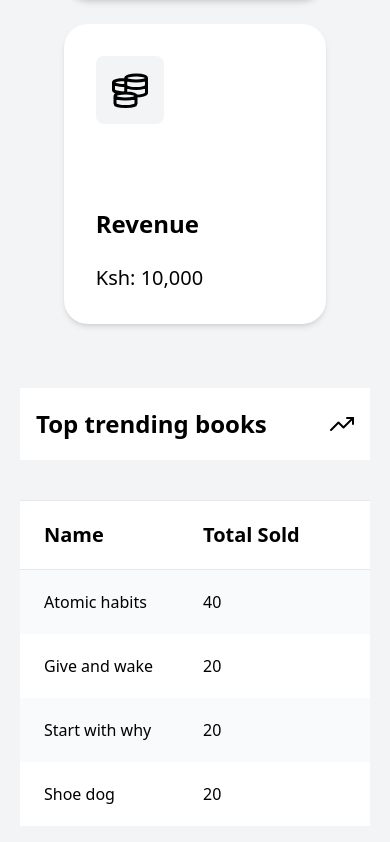
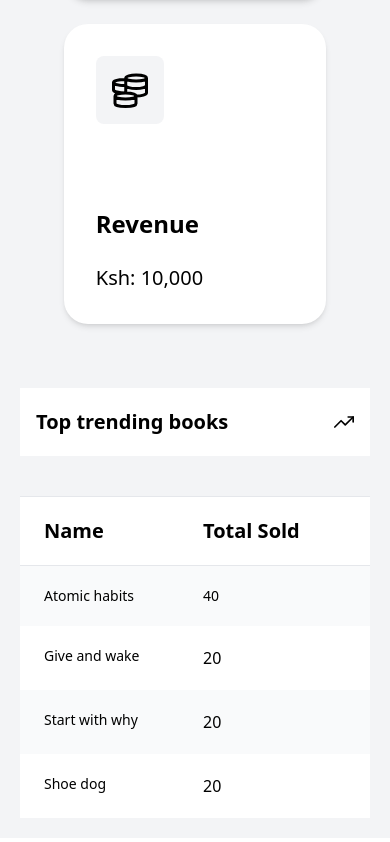
Before and after one commit to emmanuelallan/bookman_ui, a React (Create React App) app: page /dashboard in a window 390 px wide. Shown: the part 1136-1978 px from the top of the page. Built offline with nearby package versions, Linux system fonts and the light colour scheme.

Commit message:
remove hover effects

```diff
--- a/src/pages/dashboard.js
+++ b/src/pages/dashboard.js
@@ -16,7 +16,7 @@ const Dashboard = () => {
               <h1 className="text-2xl sm:text-4xl font-bold">Dashboard</h1>
             </div>
             <div className="w-full grid justify-items-center gap-y-6 grid-cols-1 sm:grid-cols-2 md:grid-cols-3 lg:grid-cols-4">
-              <div className="w-3/4 sm:w-5/6 bg-white shadow-md rounded-3xl p-8 hover:scale-110 hover:bg-accent hover:text-white transition ease-in-out delay-200">
+              <div className="w-3/4 sm:w-5/6 bg-white shadow-md rounded-3xl p-8  transition ease-in-out delay-200">
                 <div className="flex flex-col gap-y-10">
                   <div className="p-4 rounded-lg max-w-fit bg-gray-100">
                     <BsCollection className="text-4xl text-black" />
@@ -27,7 +27,7 @@ const Dashboard = () => {
                   </div>
                 </div>
               </div>
-              <div className="w-3/4 sm:w-5/6 bg-white shadow-md rounded-3xl p-8 hover:scale-110 hover:bg-accent hover:text-white transition ease-in-out delay-200">
+              <div className="w-3/4 sm:w-5/6 bg-white shadow-md rounded-3xl p-8  transition ease-in-out delay-200">
                 <div className="flex flex-col gap-y-10">
                   <div className="p-4 rounded-lg max-w-fit bg-gray-100">
                     <BsBook className="text-4xl text-black" />
@@ -38,7 +38,7 @@ const Dashboard = () => {
                   </div>
                 </div>
               </div>
-              <div className="w-3/4 sm:w-5/6 bg-white shadow-md rounded-3xl p-8 hover:scale-110 hover:bg-accent hover:text-white transition ease-in-out delay-200">
+              <div className="w-3/4 sm:w-5/6 bg-white shadow-md rounded-3xl p-8  transition ease-in-out delay-200">
                 <div className="flex flex-col gap-y-10">
                   <div className="p-4 rounded-lg max-w-fit bg-gray-100">
                     <BsMailbox className="text-4xl text-black" />
@@ -49,7 +49,7 @@ const Dashboard = () => {
                   </div>
                 </div>
               </div>
-              <div className="w-3/4 sm:w-5/6 bg-white shadow-md rounded-3xl p-8 hover:scale-110 hover:bg-accent hover:text-white transition ease-in-out delay-200">
+              <div className="w-3/4 sm:w-5/6 bg-white shadow-md rounded-3xl p-8  transition ease-in-out delay-200">
                 <div className="flex flex-col gap-y-10">
                   <div className="p-4 rounded-lg max-w-fit bg-gray-100">
                     <GrMoney className="text-4xl text-black" />
@@ -64,8 +64,8 @@ const Dashboard = () => {
             {/* Data Table */}
             <div className=" overflow-hidden mt-16 sm:mt-40 lg:mt-52">
               <div className="bg-white px-4 py-5 sm:px-6 flex justify-between items-center sm:justify-start sm:gap-12">
-                <h3 className="text-2xl sm:text-4xl font-bold">Top trending books</h3>
-                <FiTrendingUp className="text-2xl sm:text-4xl text-black" />
+                <h3 className="text-xl sm:text-2xl lg:text-4xl font-bold">Top trending books</h3>
+                <FiTrendingUp className="text-xl sm:text-2xl lg:text-4xl text-black" />
               </div>
               <div className="border-t mt-10 border-gray-200">
                 <dl>
@@ -74,19 +74,19 @@ const Dashboard = () => {
                     <dd className="text-xl lg:text-2xl font-bold">Total Sold</dd>
                   </div>
                   <div className="px-4 py-5 grid grid-cols-2 md:grid-cols-3 gap-4 px-6 odd:bg-white even:bg-gray-50">
-                    <dt className="text-base lg:text-xl md:col-span-2">Atomic habits</dt>
-                    <dd className="text-base lg:text-xl">40</dd>
+                    <dt className="text-sm sm:text-base lg:text-xl md:col-span-2">Atomic habits</dt>
+                    <dd className="text-sm sm:text-base lg:text-xl">40</dd>
                   </div>
                   <div className="px-4 py-5 grid grid-cols-2 md:grid-cols-3 gap-4 px-6 odd:bg-white even:bg-gray-50">
-                    <dt className="text-base lg:text-xl md:col-span-2">Give and wake</dt>
+                    <dt className="text-sm sm:text-base lg:text-xl md:col-span-2">Give and wake</dt>
                     <dd className="text-base lg:text-xl">20</dd>
                   </div>
                   <div className="px-4 py-5 grid grid-cols-2 md:grid-cols-3 gap-4 px-6 odd:bg-white even:bg-gray-50">
-                    <dt className="text-base lg:text-xl md:col-span-2">Start with why</dt>
+                    <dt className="text-sm sm:text-base lg:text-xl md:col-span-2">Start with why</dt>
                     <dd className="text-base lg:text-xl">20</dd>
                   </div>
                   <div className="px-4 py-5 grid grid-cols-2 md:grid-cols-3 gap-4 px-6 odd:bg-white even:bg-gray-50">
-                    <dt className="text-base lg:text-xl md:col-span-2">Shoe dog</dt>
+                    <dt className="text-sm sm:text-base lg:text-xl md:col-span-2">Shoe dog</dt>
                     <dd className="text-base lg:text-xl">20</dd>
                   </div>
                 </dl>
```
